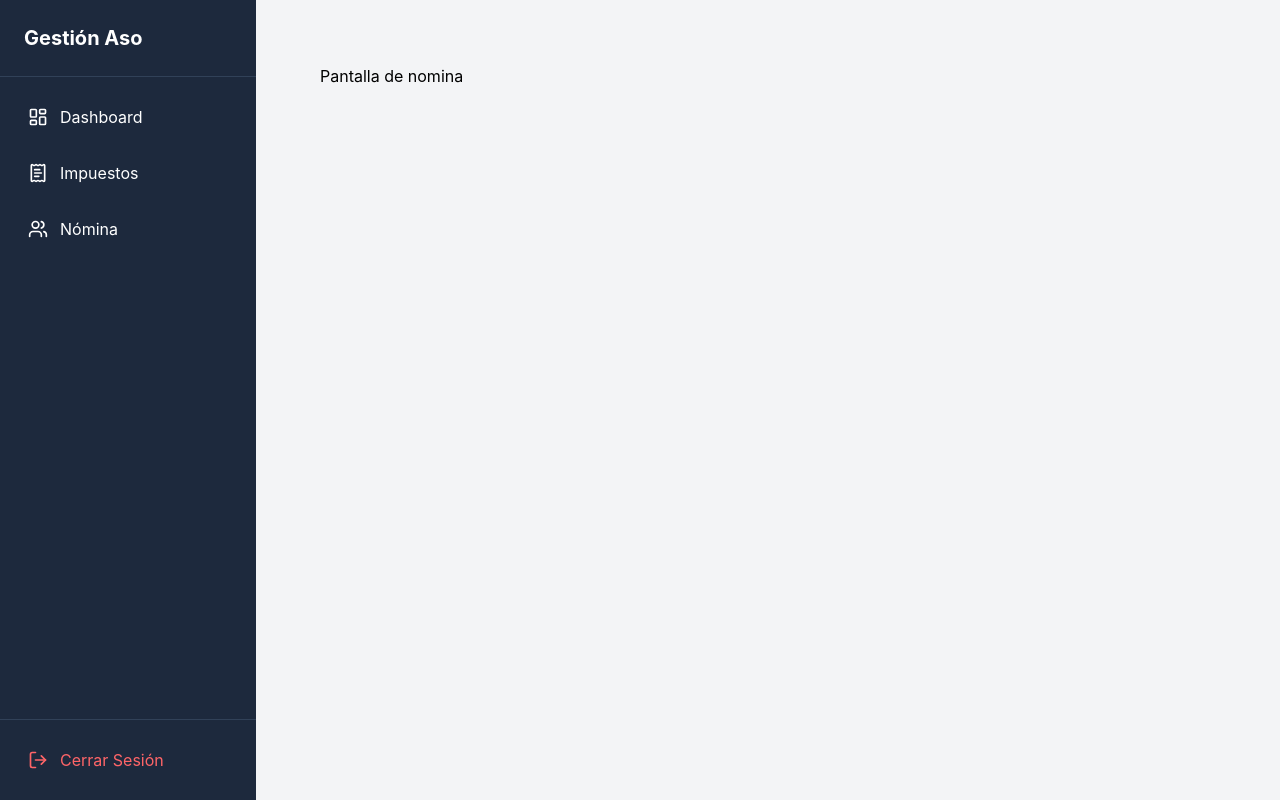
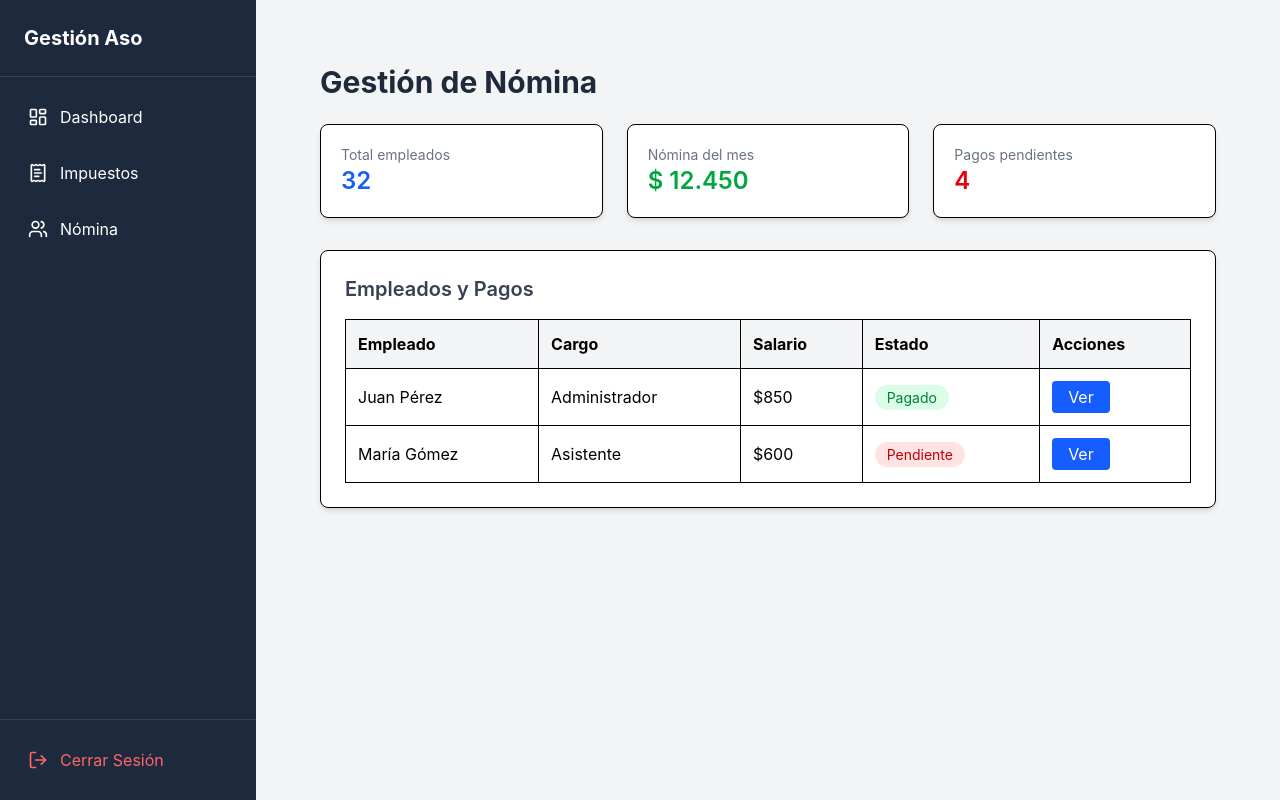
Before and after one commit to JhoinerDev/Sistema-cobros, a React (Vite) app: page /nomina in a window 1280 px wide. Built offline with nearby package versions, Linux system fonts and the light colour scheme.

Commit message:
Mejorar diseño de Gestión de Nómina y actualizar estructura

```diff
--- a/index.html
+++ b/index.html
@@ -4,6 +4,9 @@
     <meta charset="UTF-8" />
     <link rel="icon" type="image/svg+xml" href="/vite.svg" />
     <meta name="viewport" content="width=device-width, initial-scale=1.0" />
+    <link rel="preconnect" href="https://fonts.googleapis.com">
+    <link rel="preconnect" href="https://fonts.gstatic.com" crossorigin>
+    <link href="https://fonts.googleapis.com/css2?family=Roboto+Flex:opsz,wdth,GRAD,XOPQ,XTRA,YOPQ,YTDE,YTFI,YTLC,YTUC@8..144,87.5,-200..150,27..175,468,79,-203,738,514,712&display=swap" rel="stylesheet">
     <title>sistema-cobros</title>
   </head>
   <body>
--- a/src/pages/nomina/GestionNomina.jsx
+++ b/src/pages/nomina/GestionNomina.jsx
@@ -1,4 +1,81 @@
-// Ejemplo para Login.jsx (haz lo mismo para los demás)
 export default function GestionNomina() {
-  return <div className="p-8"><h1>Pantalla de nomina</h1></div>;
+  return (
+    <div className="p-8">
+      {/* Título */}
+      <h1 className="text-3xl font-bold text-gray-800 mb-6">
+        Gestión de Nómina
+      </h1>
+
+      {/* Tarjetas de resumen */}
+      <div className="grid grid-cols-1 md:grid-cols-3 gap-6 mb-8">
+        <div className="bg-white shadow-md rounded-lg p-5 border">
+          <h2 className="text-gray-500 text-sm">Total empleados</h2>
+          <p className="text-2xl font-semibold text-blue-600">32</p>
+        </div>
+
+        <div className="bg-white shadow-md rounded-lg p-5 border">
+          <h2 className="text-gray-500 text-sm">Nómina del mes</h2>
+          <p className="text-2xl font-semibold text-green-600">$ 12.450</p>
+        </div>
+
+        <div className="bg-white shadow-md rounded-lg p-5 border">
+          <h2 className="text-gray-500 text-sm">Pagos pendientes</h2>
+          <p className="text-2xl font-semibold text-red-600">4</p>
+        </div>
+      </div>
+
+      {/* Tabla */}
+      <div className="bg-white shadow-md rounded-lg p-6 border">
+        <h2 className="text-xl font-semibold text-gray-700 mb-4">
+          Empleados y Pagos
+        </h2>
+
+        <table className="w-full border-collapse">
+          <thead>
+            <tr className="bg-gray-100 text-left">
+              <th className="p-3 border">Empleado</th>
+              <th className="p-3 border">Cargo</th>
+              <th className="p-3 border">Salario</th>
+              <th className="p-3 border">Estado</th>
+              <th className="p-3 border">Acciones</th>
+            </tr>
+          </thead>
+
+          <tbody>
+            <tr>
+              <td className="p-3 border">Juan Pérez</td>
+              <td className="p-3 border">Administrador</td>
+              <td className="p-3 border">$850</td>
+              <td className="p-3 border">
+                <span className="px-3 py-1 bg-green-100 text-green-700 rounded-full text-sm">
+                  Pagado
+                </span>
+              </td>
+              <td className="p-3 border">
+                <button className="px-4 py-1 bg-blue-600 text-white rounded hover:bg-blue-700">
+                  Ver
+                </button>
+              </td>
+            </tr>
+
+            <tr>
+              <td className="p-3 border">María Gómez</td>
+              <td className="p-3 border">Asistente</td>
+              <td className="p-3 border">$600</td>
+              <td className="p-3 border">
+                <span className="px-3 py-1 bg-red-100 text-red-700 rounded-full text-sm">
+                  Pendiente
+                </span>
+              </td>
+              <td className="p-3 border">
+                <button className="px-4 py-1 bg-blue-600 text-white rounded hover:bg-blue-700">
+                  Ver
+                </button>
+              </td>
+            </tr>
+          </tbody>
+        </table>
+      </div>
+    </div>
+  );
 }
```
Also changed, not shown: 1 other file (tests, documents, lock files or other folders).
